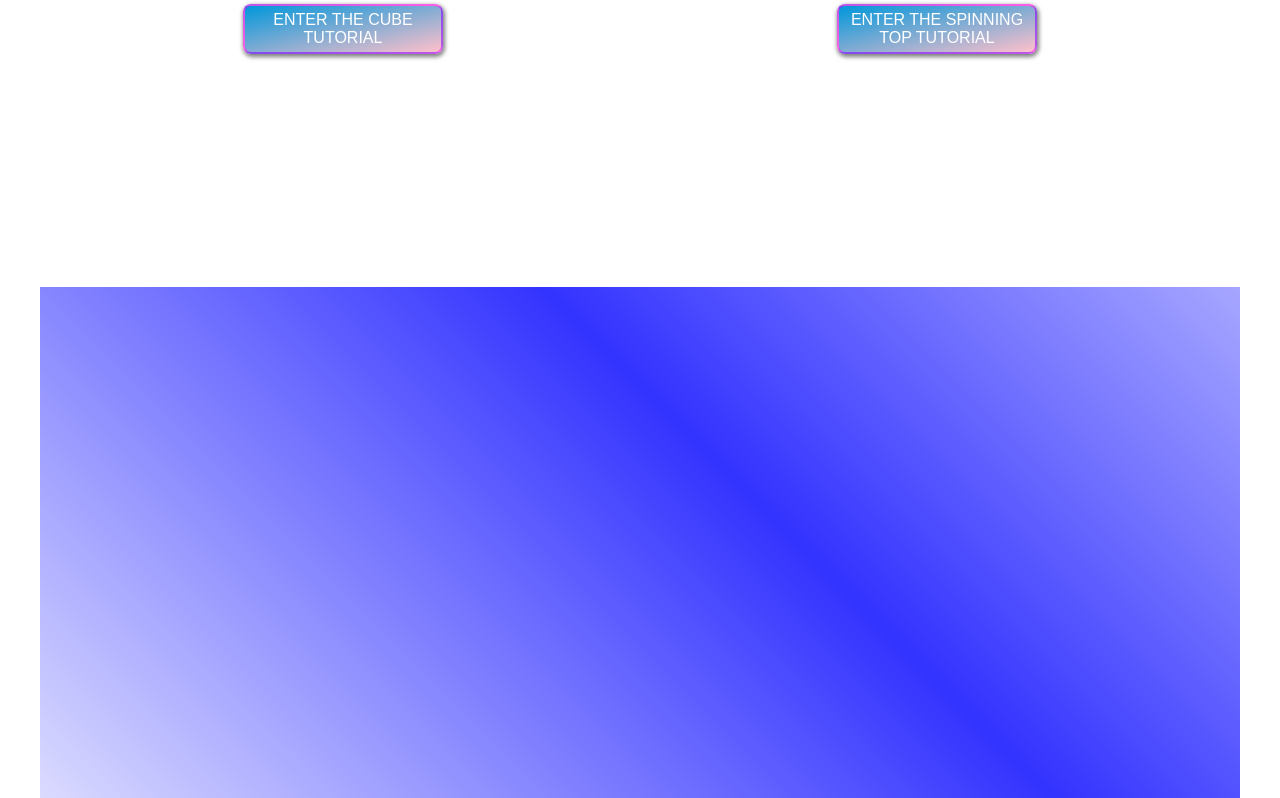
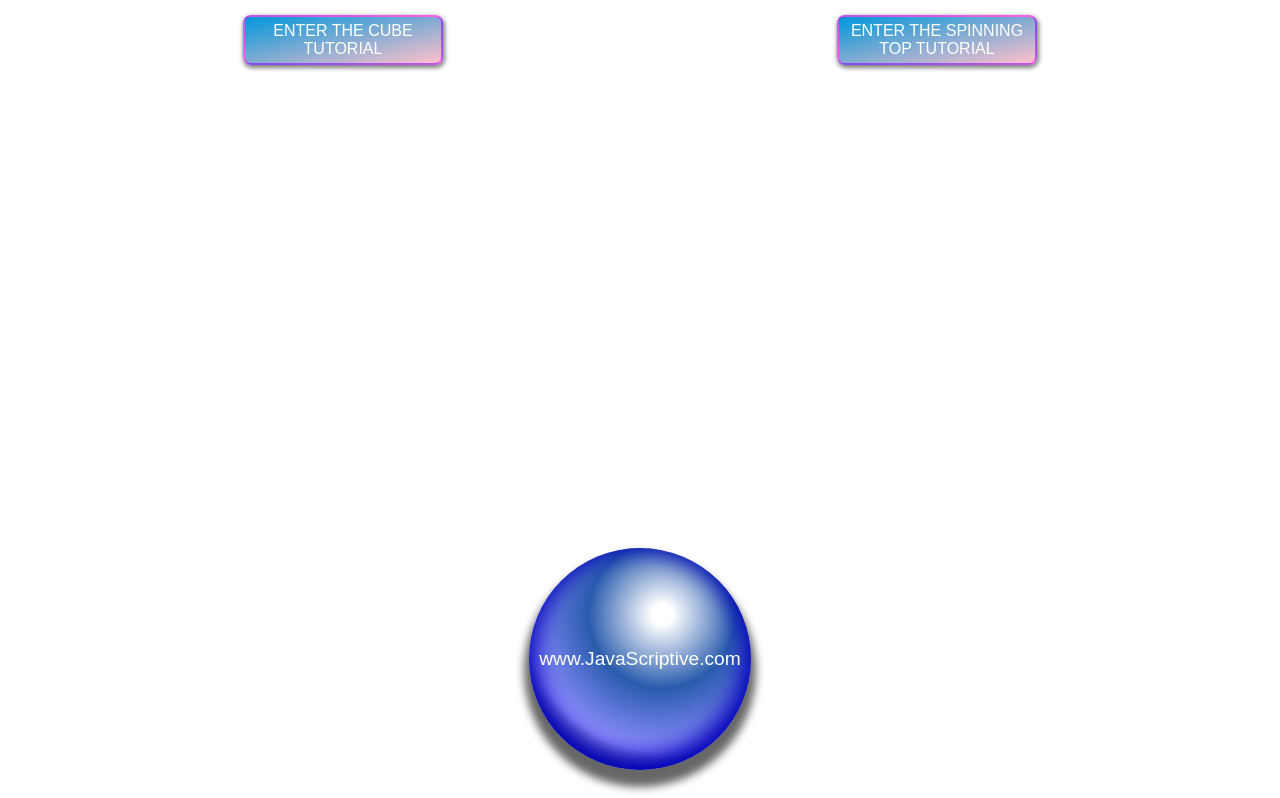
Before and after one commit to virtualepoch/web-engines-react, a React (Create React App) app: page /css in a window 1280 px wide. Shown: the part 1534-2332 px from the top of the page. Built offline with nearby package versions, Linux system fonts and the light colour scheme.

Commit message:
footer edits

```diff
--- a/src/pages/common.css
+++ b/src/pages/common.css
@@ -17,23 +17,10 @@
   justify-content: center;
   background: white;
 }
-.footer {
+.home-footer {
   width: fit-content;
   height: fit-content;
-  padding: 5px 20px;
-  border-top-left-radius: 10px;
-  border-top-right-radius: 10px;
-  position: absolute;
-  bottom: 0;
-  display: flex;
-  align-items: center;
-  justify-content: center;
-  color: black;
-  font: italic 18px Lorea;
-  letter-spacing: 2px;
-  box-shadow: inset 0 4px 5px 2px rgb(0, 0, 0, 0.6);
-}
-.home-footer {
+  padding: 5px 12px;
   margin: 0 auto;
   position: fixed;
   left: 0;
@@ -41,6 +28,21 @@
   bottom: 0;
   z-index: 88;
   color: white;
+  font-size: clamp(0.8rem, 5vw, 1.2rem);
+  background: linear-gradient(transparent, rgb(0, 0, 255, 0.5));
+}
+.footer {
+  width: 222px;
+  height: 222px;
+  margin: 50px 0;
+  display: flex;
+  align-items: center;
+  justify-content: center;
+  color: white;
+  font-size: clamp(0.8rem, 5vw, 1.2rem);
+  border-radius: 50%;
+  box-shadow: 0 12px 8px 5px rgb(0, 0, 0, 0.6), inset 0 -7px 22px 8px rgb(0, 0, 183);
+  background: radial-gradient(circle at 60% 30%, rgb(255, 255, 255, 0.7) 5%, rgba(18, 74, 164, 0.9), rgba(31, 31, 255, 0.5), black 98%);
 }
 .to-top-btn {
   width: 40px;
--- a/src/pages/css/Css.js
+++ b/src/pages/css/Css.js
@@ -44,7 +44,7 @@
           </div>
         </section>
       </div>
-      <footer className="footer">www.JavaScriptive.com</footer>
+      <footer className="css-footer">www.JavaScriptive.com</footer>
     </div>
   );
 }
--- a/src/pages/css/css.css
+++ b/src/pages/css/css.css
@@ -1,6 +1,7 @@
 .css-page {
   min-height: 100vh;
-  padding: 22px 0 calc(100vh - 70px) 0;
+  padding: 33px 0 0 0;
+  margin-bottom: 100vh;
   display: flex;
   flex-direction: column;
   align-items: center;
@@ -178,3 +179,17 @@
   box-shadow: 1px 2px 4px 1px rgba(0, 0, 0, 0.5);
   background: linear-gradient(to bottom right, #0097db, pink);
 }
+.css-footer {
+  width: 222px;
+  height: 222px;
+  position: absolute;
+  bottom: 41vh;
+  display: flex;
+  align-items: center;
+  justify-content: center;
+  color: white;
+  font-size: clamp(0.8rem, 5vw, 1.2rem);
+  border-radius: 50%;
+  box-shadow: 0 12px 8px 5px rgb(0, 0, 0, 0.6), inset 0 -7px 22px 8px rgb(0, 0, 183);
+  background: radial-gradient(circle at 60% 30%, rgb(255, 255, 255, 0.7) 5%, rgba(18, 74, 164, 0.9), rgba(31, 31, 255, 0.5), black 98%);
+}
--- a/src/pages/css/tuts-common.css
+++ b/src/pages/css/tuts-common.css
@@ -4,7 +4,7 @@
 .tut-page-container {
   width: 100%;
   min-height: 100vh;
-  padding: 44px 12px 200px 12px;
+  padding: 44px 12px;
   display: flex;
   flex-direction: column;
   align-items: center;
--- a/src/pages/home/Home.js
+++ b/src/pages/home/Home.js
@@ -15,7 +15,7 @@
       </div>
       <div className="tap-message">tap screen</div>
       <div className="tap-message tap-message-2">tap screen</div>
-      <footer className="footer home-footer">www.JavaScriptive.com</footer>
+      <footer className="home-footer">www.JavaScriptive.com</footer>
     </div>
   );
 }
```
